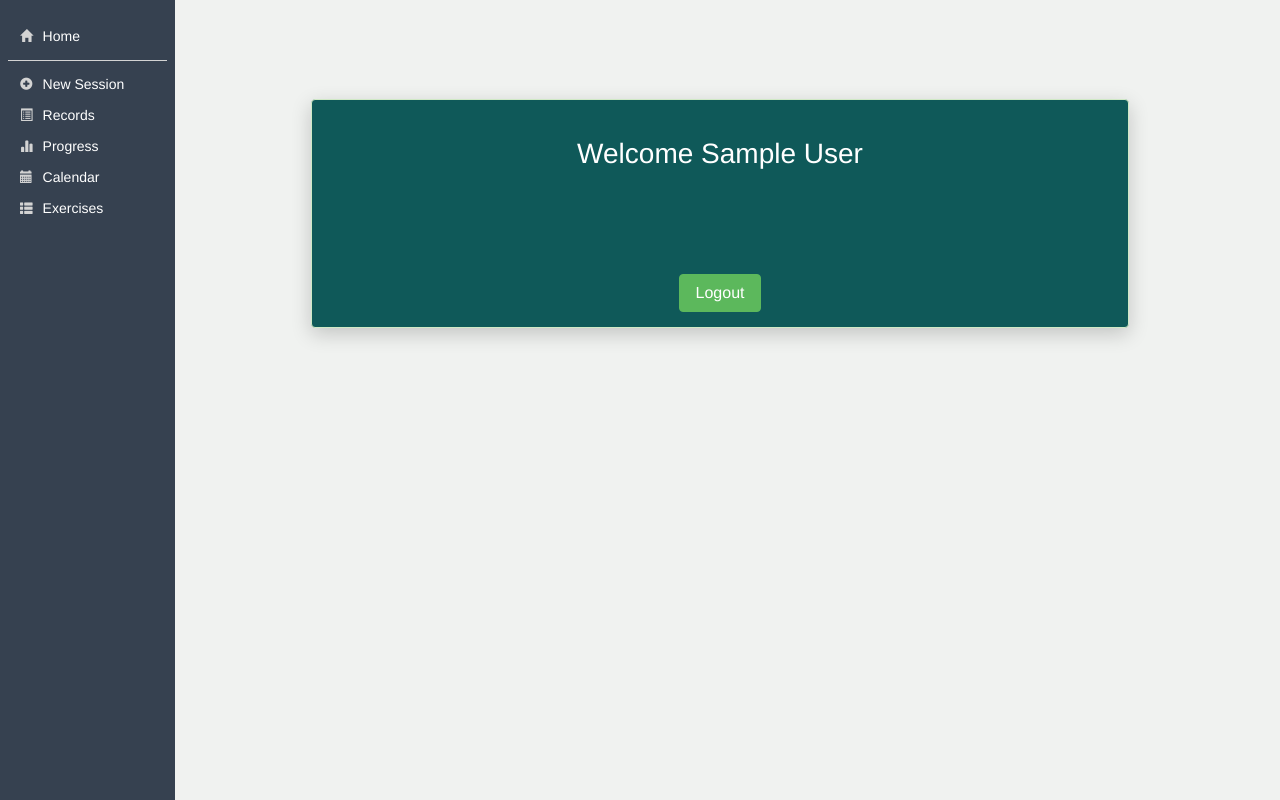
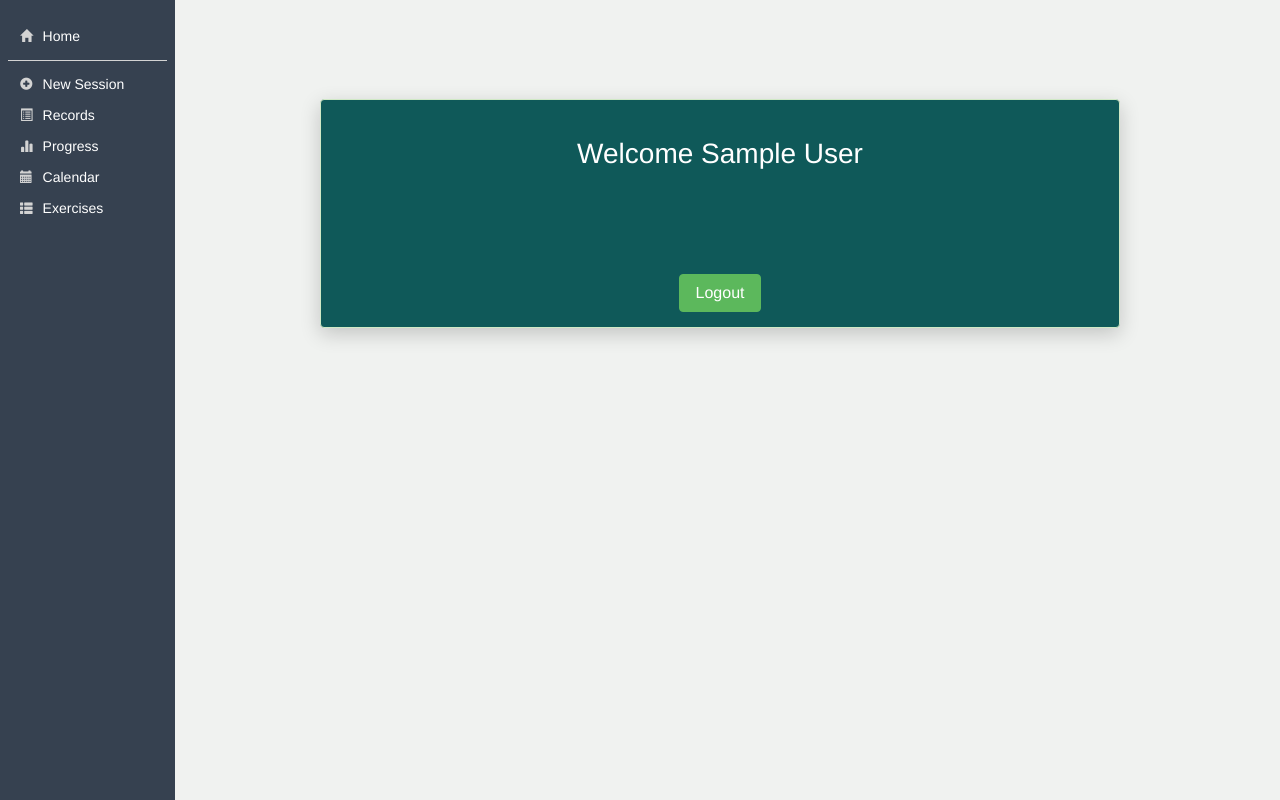
Before and after one commit to SleipRecx/Training, a PHP site: page /templates/home.php in a window 1280 px wide. Shown: the part 60-860 px from the top of the page. Run offline with PHP 8.4, Linux system fonts and the light colour scheme; the visitor is signed in with stand-in values (Sample User, id 1); some libraries are stand-ins or nearby versions.

Commit message:
design change

```diff
--- a/index.php
+++ b/index.php
@@ -100,6 +100,7 @@ if($input_email!=null) {
 </div>
 <br>
     <?php include 'templates/loginForm.php';?>
+
 <br>
 <br>
 <br>
--- a/templates/home.php
+++ b/templates/home.php
@@ -25,7 +25,7 @@ if(empty($_SESSION['logged_in'])) {
 <div class="container active-bar">
     <div class="inner">
     <br>
-    <div class="alert alert-success" role="alert">
+    <div class="alert alert-success" role="alert" style="max-width: 800px;">
         <br>
         <h3 id="name">Welcome <?php echo $_SESSION["name"]; ?></h3>
         <br>
```
